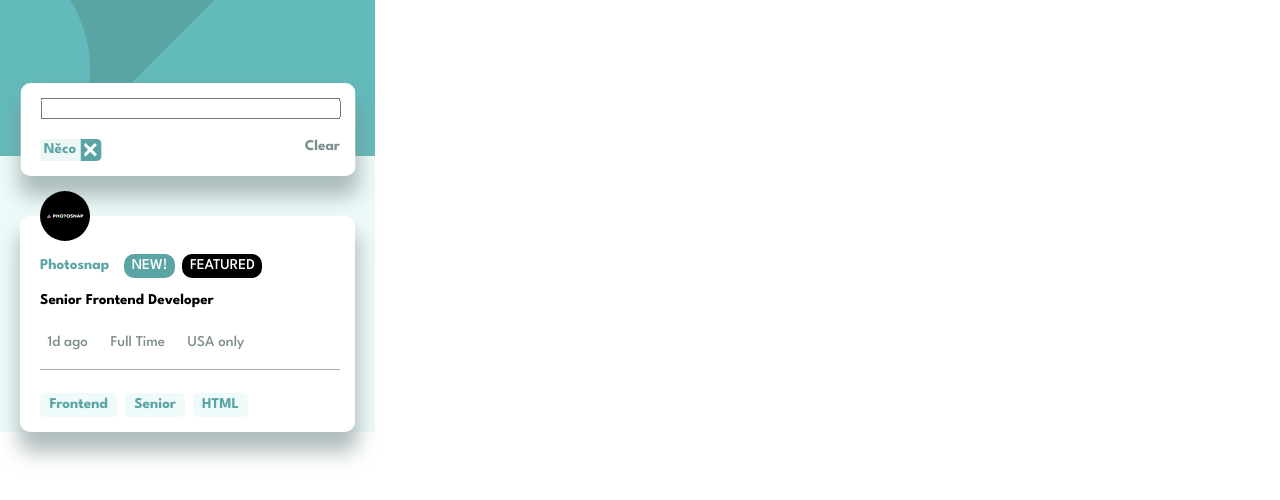
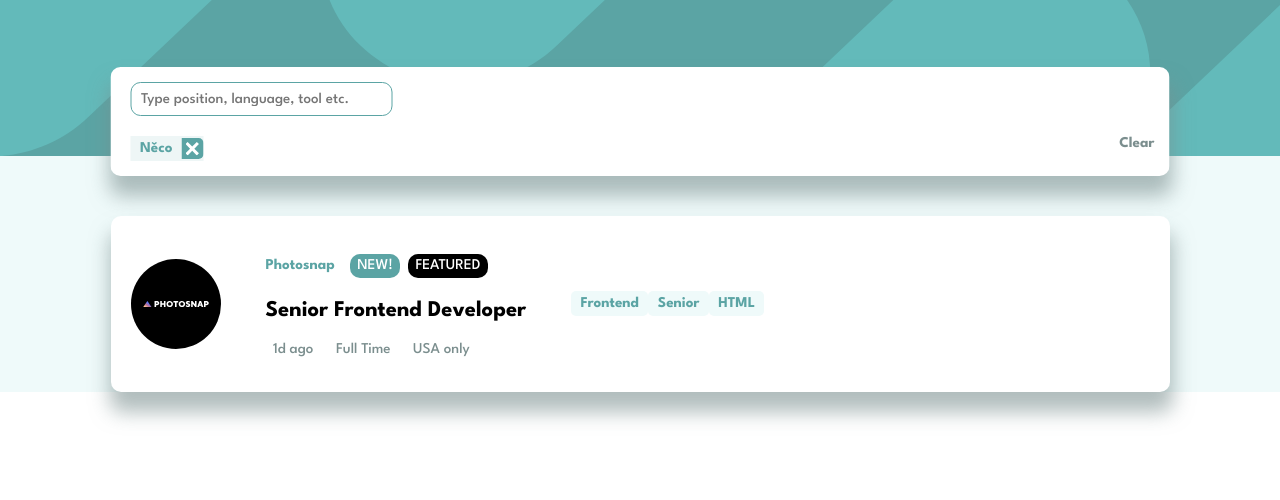
Before and after one commit to stevop/Job-listings-filter, a website: page index.html in a window 1280 px wide. Drawn offline with nearby package versions, Linux system fonts and the light colour scheme.

Commit message:
desktop design

```diff
--- a/index.html
+++ b/index.html
@@ -24,6 +24,7 @@
 				<section class="filter">
 					<input
 						class="filter-input"
+						placeholder="Type position, language, tool etc."
 						type="text" />
 					<div class="wrapper-filter">
 						<div class="filter-items">
@@ -41,6 +42,7 @@
 					<img
 						src="./images/photosnap.svg"
 						alt="photosnap" />
+					<div class="left-side">
 						<div>
 							<h2 class="company-name">Photosnap</h2>
 							<span class="new">NEW!</span>
@@ -50,8 +52,12 @@
 						<div class="tags">
 							<span>1d ago</span><span>Full Time</span><span>USA only</span>
 						</div>
+					</div>
+
+					<div class="right-side">
 						<div class="langs-tools">
 							<span>Frontend</span><span>Senior</span><span>HTML</span>
+						</div>
 					</div>
 				</section>
 			</main>
--- a/styles/style.scss
+++ b/styles/style.scss
@@ -16,6 +16,10 @@ body {
 		height: 100%;
 		max-width: 375px;
 
+		@media only screen and (min-width: 1200px) {
+			max-width: 100%;
+		}
+
 		header {
 			background-color: $desaturated-dark-cyan;
 			background-image: url(../images/bg-header-mobile.svg);
@@ -23,6 +27,12 @@ body {
 			height: 156px;
 			position: relative;
 			width: 100%;
+
+			@media only screen and (min-width: 1200px) {
+				background-color: $desaturated-dark-cyan;
+				background-image: url(../images/bg-header-desktop.svg);
+				background-repeat: no-repeat;
+			}
 
 			.filter {
 				display: flex;
@@ -46,6 +56,35 @@ body {
 
 				.filter-input {
 					margin-bottom: 20px;
+
+					&::-webkit-input-placeholder {
+						padding-left: 0.5em;
+					}
+
+					&::-moz-placeholder {
+						padding-left: 0.5em;
+					}
+
+					&:-ms-input-placeholder {
+						padding-left: 0.5em;
+					}
+
+					&::-ms-input-placeholder {
+						padding-left: 0.5em;
+					}
+
+					&::placeholder {
+						padding-left: 0.5em;
+					}
+
+					@media only screen and (min-width: 1200px) {
+						border: 1px solid $desaturated-dark-cyan;
+						border-radius: 10px;
+						font-family: inherit;
+						font-size: inherit;
+						height: 30px;
+						width: 25%;
+					}
 				}
 
 				.wrapper-filter {
@@ -63,7 +102,7 @@ body {
 							border-radius: 5px 0 0 5px;
 							color: $desaturated-dark-cyan;
 							font-weight: 700;
-							padding: 0.25em;
+							padding: 0.33em 0.625em;
 						}
 
 						img {
@@ -115,13 +154,28 @@ body {
 					transform: translateY(-2px);
 				}
 
+				@media only screen and (min-width: 1200px) {
+					flex-direction: row;
+					justify-content: flex-start;
+					align-items: center;
+					gap: 3em;
+				}
+
 				img {
 					position: absolute;
 					top: -25px;
 
 					width: 50px;
+
+					@media only screen and (min-width: 1200px) {
+						position: unset;
+
+						justify-items: center;
+						width: 90px;
+					}
 				}
 
+				.left-side {
 					div {
 						display: flex;
 						justify-content: flex-start;
@@ -153,8 +207,14 @@ body {
 					}
 
 					.position {
+						font-size: 1.5em;
 						font-weight: 700;
 						margin-top: 1em;
+
+						&:hover,
+						&:focus {
+							color: $desaturated-dark-cyan;
+						}
 					}
 
 					.tags {
@@ -164,7 +224,12 @@ body {
 						flex-wrap: wrap;
 
 						border-bottom: 1px solid rgb(173, 170, 170);
+						margin-top: 1em;
 						padding-bottom: 1em;
+
+						@media only screen and (min-width: 1200px) {
+							border: none;
+						}
 
 						span {
 							color: $dark-grayish-cyan;
@@ -174,7 +239,9 @@ body {
 							}
 						}
 					}
+				}
 
+				.right-side {
 					.langs-tools {
 						display: flex;
 						justify-content: flex-start;
@@ -192,6 +259,7 @@ body {
 				}
 			}
 		}
+	}
 
 	// ATTRIBUTION
 	.attribution {
```
Also changed, not shown: styles/style.css, 1 other file. Lines whose indentation alone changed are shown as unchanged.
